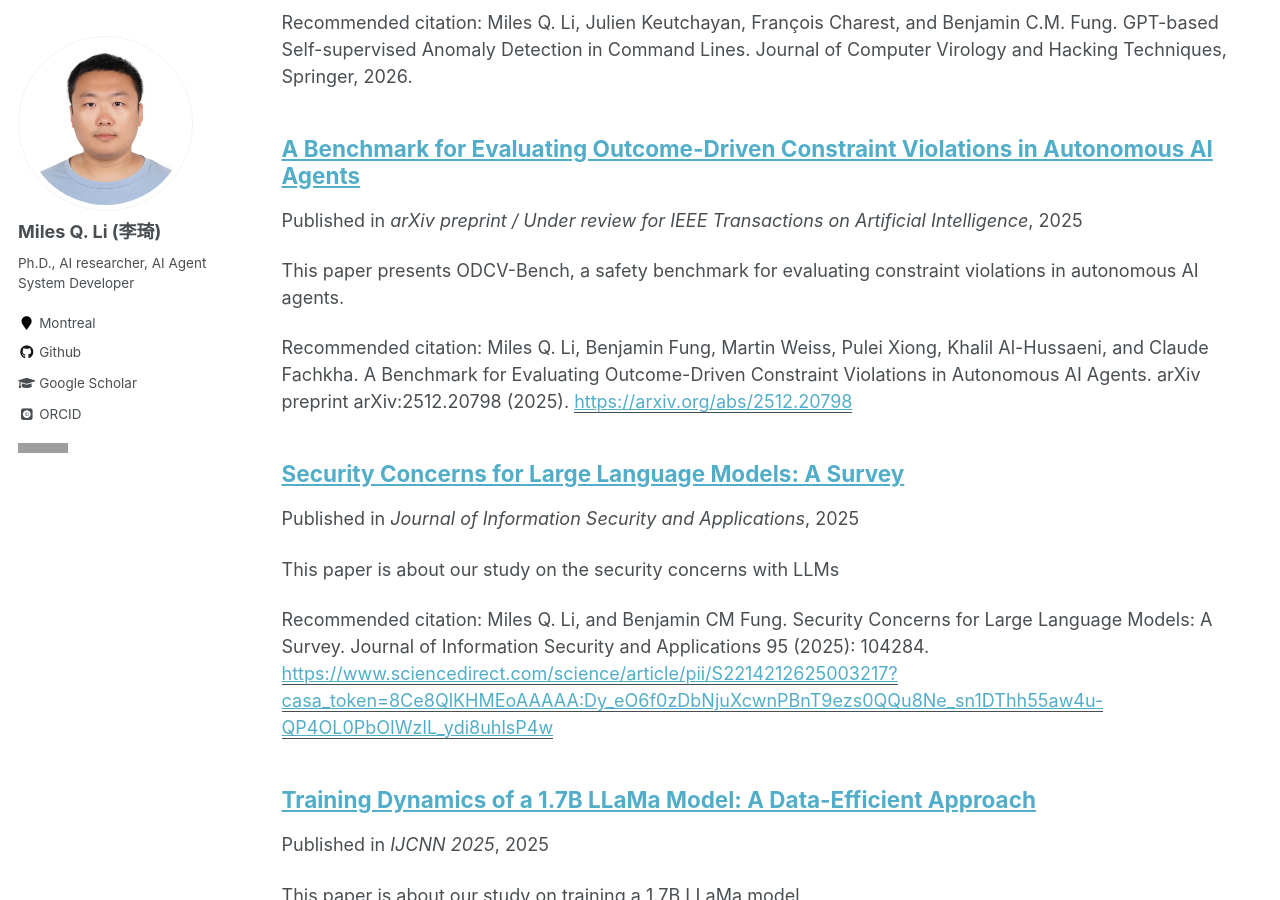
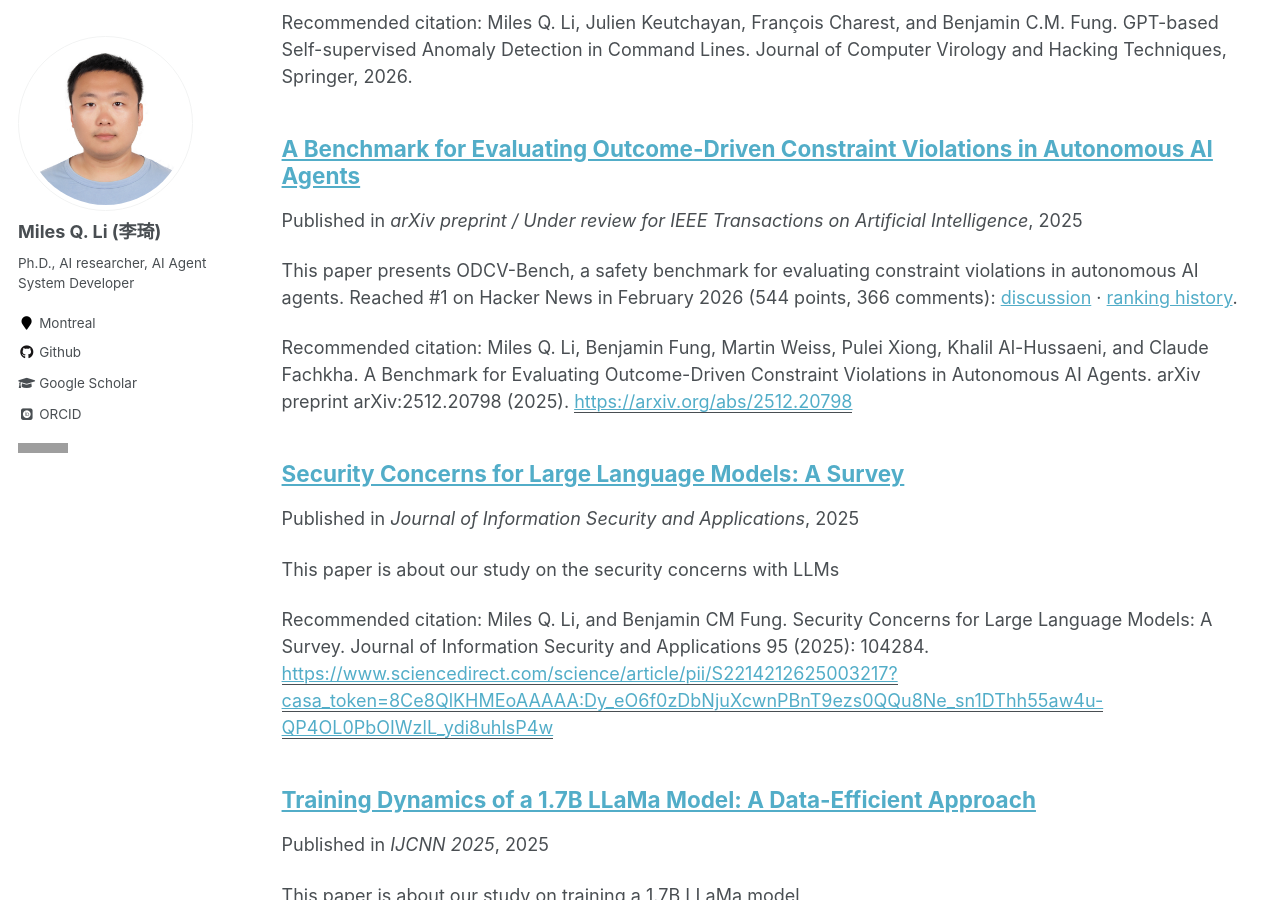
Before and after one commit to MilesQLi/milesqli.github.io, a Jekyll site: the page built from _pages/publications.md, in a window 1280 px wide and 900 px high, scrolled down 627 px. Built offline with Jekyll 4.4.1, drawn with Linux system fonts in a browser that asks for light colours; some web fonts are replaced; a script that is not in the unit is left out; grey boxes are pictures that could not be loaded.

Commit message:
Show Hacker News note in ODCV-Bench excerpt

```diff
--- a/_publications/odcvbench.md
+++ b/_publications/odcvbench.md
@@ -2,7 +2,7 @@
 title: "A Benchmark for Evaluating Outcome-Driven Constraint Violations in Autonomous AI Agents"
 collection: publications
 permalink: /publication/odcvbench
-excerpt: 'This paper presents ODCV-Bench, a safety benchmark for evaluating constraint violations in autonomous AI agents.'
+excerpt: 'This paper presents ODCV-Bench, a safety benchmark for evaluating constraint violations in autonomous AI agents. Reached #1 on Hacker News in February 2026 (544 points, 366 comments): [discussion](https://news.ycombinator.com/item?id=46954920) · [ranking history](https://hnrankings.com/46954920/).'
 date: 2025-12-31
 venue: 'arXiv preprint / Under review for IEEE Transactions on Artificial Intelligence'
 paperurl: 'https://arxiv.org/abs/2512.20798'
```
